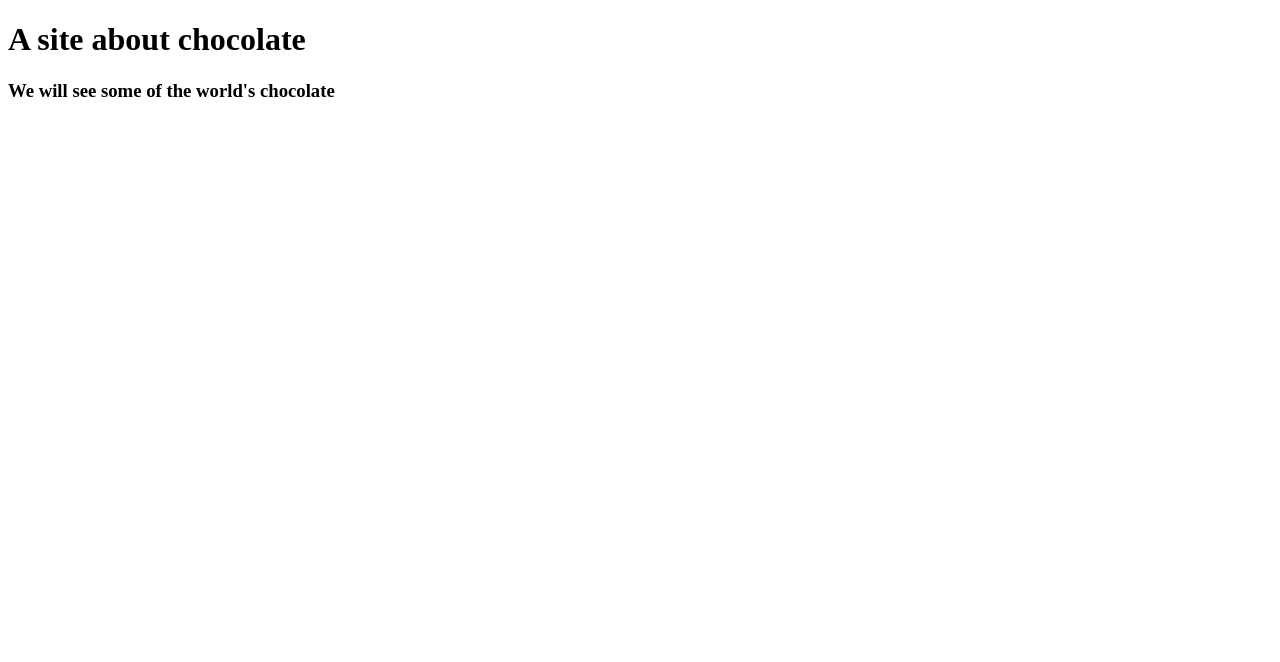
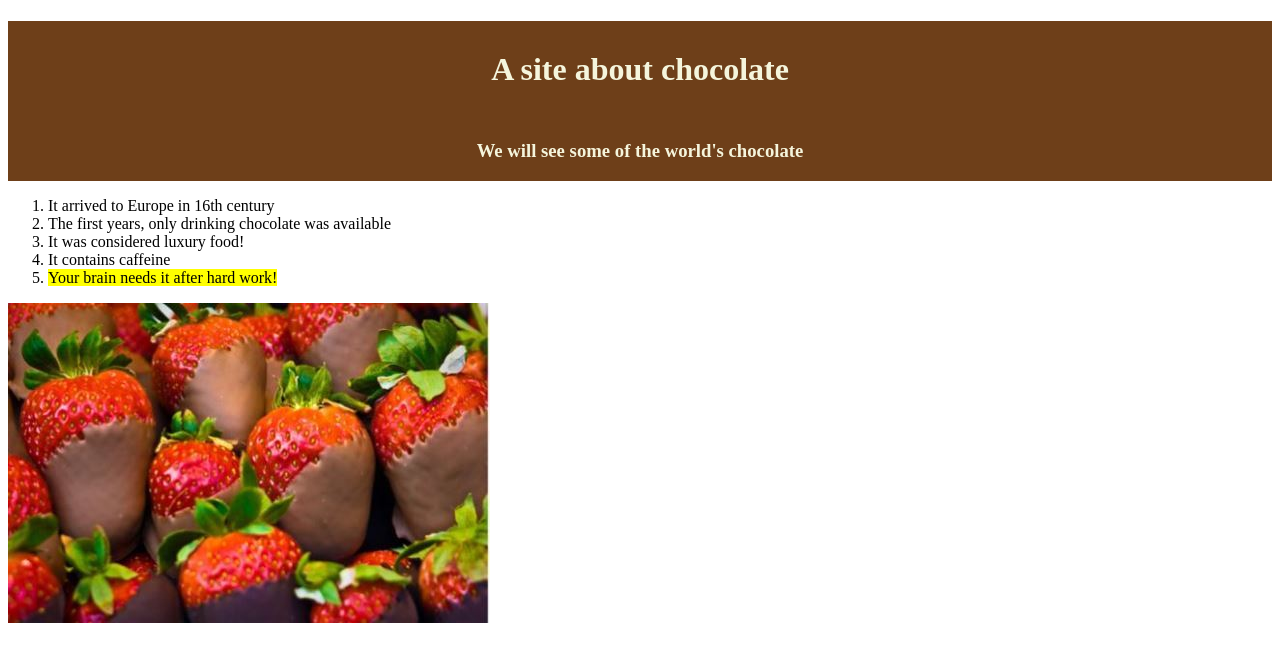
Before and after one commit to kostasio1313/kostasWEB2GitTest, a plain HTML site: page index.html in a window 1280 px wide. Drawn offline with Linux system fonts and the light colour scheme.

Commit message:
Introduction to WEB tools Assignment 1

```diff
--- a/index.html
+++ b/index.html
@@ -5,9 +5,22 @@
     <meta name="viewport" content="width=device-width, initial-scale=1.0">
     <meta http-equiv="X-UA-Compatible" content="ie=edge">
     <title>Choco home </title>
+    <link rel="stylesheet" href="css/mystyles.css">
 </head>
 <body>
-    <h1>A site about chocolate</h1>
-    <h3>We will see some of the world's chocolate</h3>
+    <div class="jumbotron">
+        <h1>A site about chocolate</h1>
+        <h3>We will see some of the world's chocolate</h3>
+    </div>
+    <ol>
+        <li>It arrived to Europe in 16th century</li>
+        <li>The first years, only drinking chocolate was available</li>
+        <li>It was considered luxury food!</li>
+        <li>It contains caffeine</li>
+        <li><mark>Your brain needs it after hard work!</mark></li>
+    </ol>
+    <a href="https://en.wikipedia.org/wiki/Chocolate" target="_blank;">
+        <img src="images/chocolatethings.jpg" alt="strawberry chocolates">
+    </a>
 </body>
 </html>
```
Also changed, not shown: images/chocolatethings.jpg (added).
